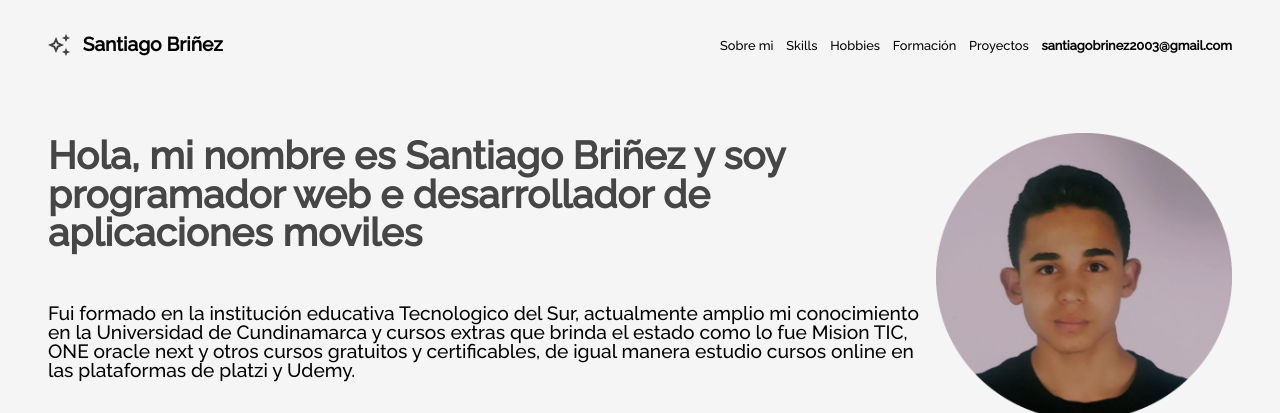
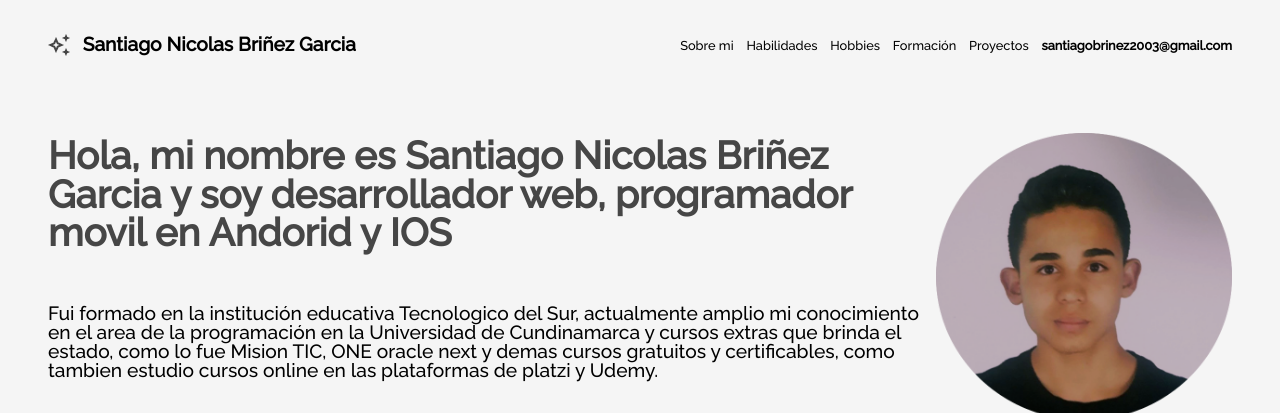
Before and after one commit to Santiprogra/Mi-perfil, a plain HTML site: page index.html in a window 1280 px wide. Shown: the top 413 px of the page. Drawn offline with Linux system fonts and the light colour scheme.

Commit message:
actualizacion

```diff
--- a/index.html
+++ b/index.html
@@ -18,12 +18,12 @@
     <section class="menu">
         <header class="menu__header">
             <img src="assets\vector.png">
-            <h3 class="menu__title">Santiago Briñez</h3>
+            <h3 class="menu__title">Santiago Nicolas Briñez Garcia</h3>
         </header>
         <nav>
             <ul class="menu__list">
                 <li class="menu__list__item"><a href="#sobre-mi">Sobre mi</a></li>
-                <li class="menu__list__item"><a href="#skills">Skills</a></li>
+                <li class="menu__list__item"><a href="#skills">Habilidades</a></li>
                 <li class="menu__list__item"><a href="#hobbies">Hobbies</a></li>
                 <li class="menu__list__item"><a href="#formacion">Formación</a></li>
                 <li class="menu__list__item"><a href="#xp">Proyectos</a></li>
@@ -37,8 +37,11 @@
         <div class="title__div">
             <img class="title__profile" src="assets\Perfil.png">
             <div class="title__container">
-                <h2 class="title__bio">Hola, mi nombre es Santiago Briñez y soy programador web e desarrollador de aplicaciones moviles</h2>
-                <h3 class="title__subsection">Fui formado en la institución educativa Tecnologico del Sur, actualmente amplio mi conocimiento en la Universidad de Cundinamarca y cursos extras que brinda el estado como lo fue Mision TIC, ONE oracle next y otros cursos gratuitos y certificables, de igual manera estudio cursos online en las plataformas de platzi y Udemy.</h3>
+                <h2 class="title__bio">Hola, mi nombre es Santiago Nicolas Briñez Garcia y soy desarrollador web, programador movil en Andorid y IOS</h2>
+                <h3 class="title__subsection">Fui formado en la institución educativa Tecnologico del Sur,
+                    actualmente amplio mi conocimiento en el area de la programación en la Universidad de Cundinamarca y cursos
+                    extras que brinda el estado, como lo fue Mision TIC, ONE oracle next y demas cursos gratuitos y certificables,
+                    como tambien estudio cursos online en las plataformas de platzi y Udemy.</h3>
                 <ul class="title__network">
 
                     <li class="title__network__item"><a href="https://github.com/Santiprogra">Github <img src="assets\arrow.png"> </a></li>
```
Also changed, not shown: 2 other files.
